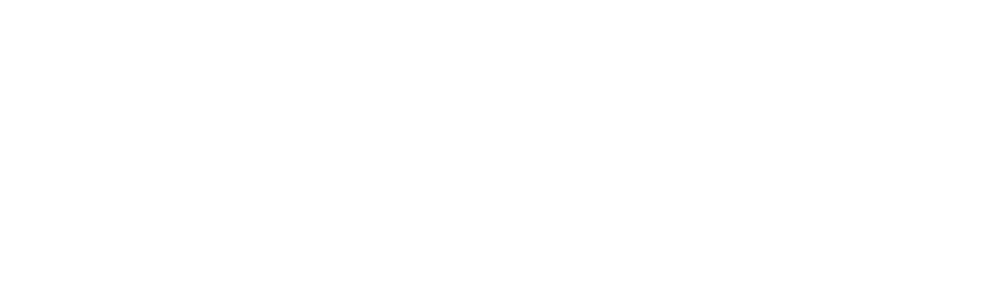
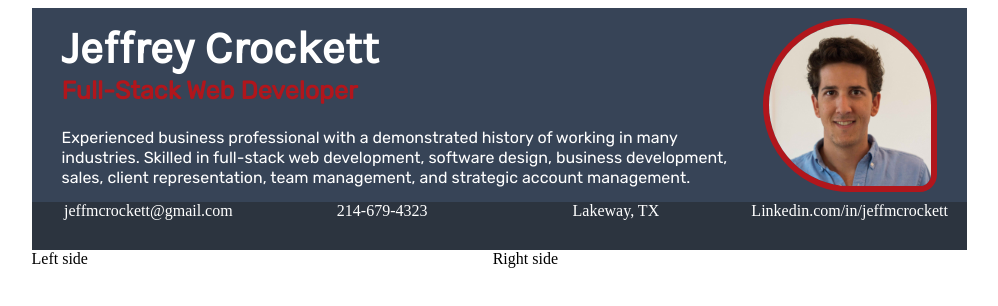
Before and after one commit to jeffmcrockett/ACA_web101_jeff_crockett, a plain HTML site: page resume.html in a window 1280 px wide. Shown: the whole page, without its empty margins (141-1139 px from the left). Drawn offline with Linux system fonts and the light colour scheme.

Commit message:
first resume style update

```diff
--- a/resume-styles.css
+++ b/resume-styles.css
@@ -1,5 +1,86 @@
+.nameinfo {
+    grid-area: nameinfo;
+    background-color: 	rgb(55, 68, 87);
+}
+.profilepicture {
+    grid-area: profilepicture;
+    background-color: 	rgb(55, 68, 87);
+}
+.contactinfo {
+    grid-area: contactinfo;
+    background-color: rgb(44, 52, 63);
+}
+.leftside {
+    grid-area: leftside;
+    background-color: white;
+}
+.rightside {
+    grid-area: rightside;
+    background-color: white;
+}
+
 .main-container {
     display: grid;
-    grid-template-columns: repeat(2, 1fr);
-    grid-template-rows; 14% 4% 82%;
+    grid-template-areas:
+        'nameinfo nameinfo nameinfo nameinfo nameinfo profilepicture'
+        'contactinfo contactinfo contactinfo contactinfo contactinfo contactinfo'
+        'leftside leftside leftside rightside rightside rightside';
+    grid-template-rows: 16% 4% auto;
+    width: 935px;
+    height: 1210px;
+    margin: 0 auto;
 }
+
+#profile-pic {
+    width: 162px;
+    height: 162px;
+    border-radius: 50% 50% 10% 50%;
+    border: 6px solid rgb(177, 22, 28);
+    margin-top: 10px;
+    margin-right: 30px;
+    grid-column: 2/3;
+    float: right;
+  }
+
+.contactinformation {
+    display: grid;
+    grid-template-columns: 1fr 1fr 1fr 1fr;
+    color: white;
+    text-align: center;
+}
+
+h1 {
+    margin-top: 40px;
+    margin-left: 30px;
+    line-height: 0px;
+    font-family: 'Karla', sans-serif;
+    color: white;
+    font-size: 45;
+}
+
+h2 {
+
+}
+
+h3 {
+    margin-left: 30px;
+    font-family: 'Rubik', sans-serif;
+    font-size: 25;
+    color: 	rgb(177, 22, 28);
+    line-height: 25px;
+}
+
+#professionaldescription {
+    color: white;
+    padding: 0 30px;
+    font-family: 'Rubik', sans-serif;
+    font-size: 16;
+    line-height: 20px;
+}
+
+/* My fonts
+
+font-family: 'Karla', sans-serif;
+font-family: 'Rubik', sans-serif;
+
+*/
--- a/resume.html
+++ b/resume.html
@@ -4,10 +4,34 @@
     <meta name="viewport" content="width=device-width, initial-scale=1.0">
     <title>Resume</title>
     <link rel="stylesheet" href="resume-styles.css">
+    <link href="https://fonts.googleapis.com/css2?family=Karla&family=Rubik&display=swap" rel="stylesheet">
 </head>
 <body>
     <div class="main-container">
-
+        <div class="nameinfo">
+            <h1>Jeffrey Crockett</h1>
+            <h3>Full-Stack Web Developer</h3>
+            <a id="professionaldescription">Experienced business professional with a demonstrated history of working in many</a>
+            <a id="professionaldescription">industries. Skilled in full-stack web development, software design, business development,</a>
+            <a id="professionaldescription">sales, client representation, team management, and strategic account management.</a>
+        </div>
+        <div class="profilepicture">
+            <img src="./JeffPhoto.jpg" id="profile-pic" alt="Head shot of Me">
+        </div>
+        <div class="contactinfo">
+            <div class="contactinformation">
+                <div>jeffmcrockett@gmail.com</div>
+                <div>214-679-4323</div>
+                <div>Lakeway, TX</div>
+                <div href="https://www.linkedin.com/in/jeff-crockett-35872b84/" target="_blank">Linkedin.com/in/jeffmcrockett</div>
+            </div>
+        </div>
+        <div class="leftside">
+            Left side
+        </div>
+        <div class="rightside">
+            Right side
+        </div>
     </div>
 </body>
 </html>
```
